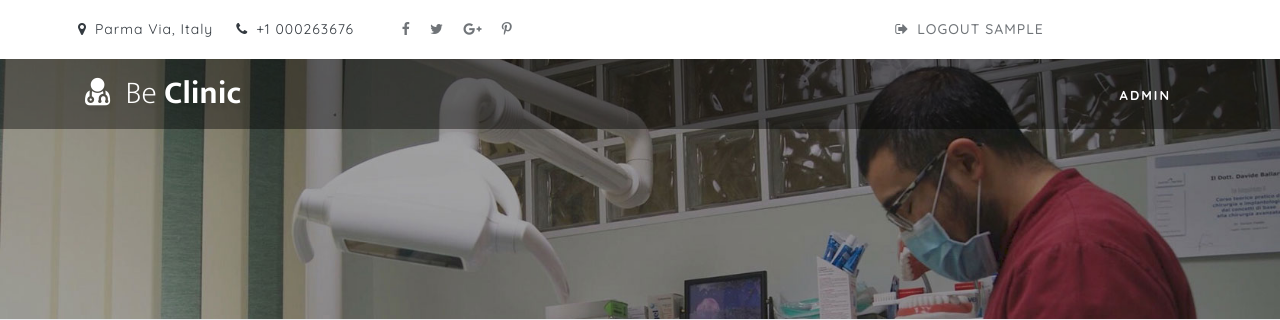
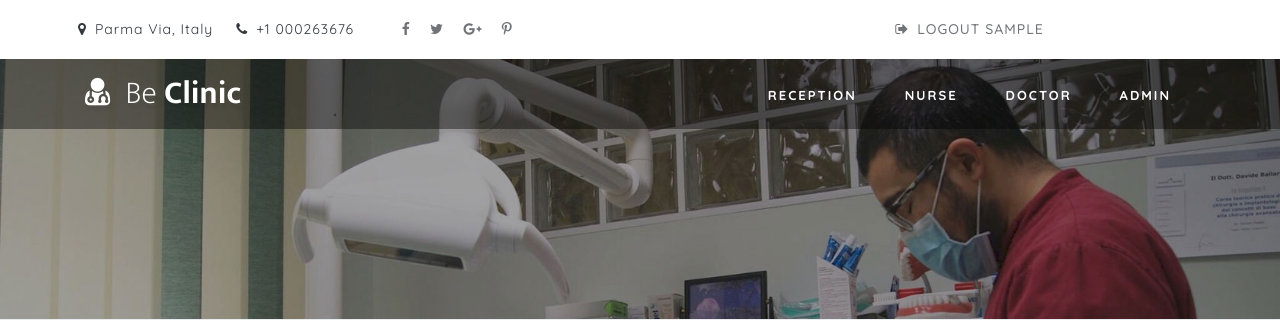
Before and after one commit to mkrajnak/doctor-IS, a Django app: page /add_doctor/ in a window 1280 px wide. Shown: the top 320 px of the page. Run offline with Django 3.2, Linux system fonts and the light colour scheme; the visitor is signed in with stand-in values (Sample User, id 1); data that the repository does not hold is empty; some libraries are stand-ins or nearby versions.

Commit message:
Add page permissions

```diff
--- a/mysite/doctor/decorators.py
+++ b/mysite/doctor/decorators.py
@@ -1,5 +1,20 @@
 from django.contrib.auth import REDIRECT_FIELD_NAME
 from django.contrib.auth.decorators import user_passes_test
+
+
+def admin_required(function=None, redirect_field_name=REDIRECT_FIELD_NAME, login_url='login'):
+    '''
+    Decorator for views that checks that the logged in user is a admin,
+    redirects to the log-in page if necessary.
+    '''
+    actual_decorator = user_passes_test(
+        lambda u: u.is_active and u.is_superuser,
+        login_url=login_url,
+        redirect_field_name=redirect_field_name
+    )
+    if function:
+        return actual_decorator(function)
+    return actual_decorator
 
 
 def doctor_required(function=None, redirect_field_name=REDIRECT_FIELD_NAME, login_url='login'):
--- a/mysite/doctor/templates/base.html
+++ b/mysite/doctor/templates/base.html
@@ -123,22 +123,26 @@ License URL: http://creativecommons.org/licenses/by/3.0/
 					<div class="nav_w3ls">
 						<nav>
 							<ul class="menu">
-								{% if request.user and request.user.is_receptionist %}
+								{% if request.user and not request.user.is_anonymous %}
 								<li class="mx-lg-4 mx-md-3 my-md-0 my-2" >
 									<a class="{% if request.resolver_match.url_name == 'reception' %}active{% endif %}" href="/reception">Reception</a></li>
 								{% endif %}
-								{% if request.user and request.user.is_nurse %}
-								<li class="mx-lg-4 mx-md-3 my-md-0 my-2">
-									<a class="{% if request.resolver_match.url_name == 'nurse' %}active{% endif %}" href="/nurse">Nurse</a>
-								</li>
+								{% if request.user %}
+									{% if request.user.is_nurse or request.user.is_doctor or request.user.is_superuser %}
+									<li class="mx-lg-4 mx-md-3 my-md-0 my-2">
+										<a class="{% if request.resolver_match.url_name == 'nurse' %}active{% endif %}" href="/nurse">Nurse</a>
+									</li>
+									{% endif %}
 								{% endif %}
-								{% if request.user and request.user.is_doctor %}
-								<li class="mx-lg-4 mx-md-3 my-md-0 my-2">
-									<a class="{% if request.resolver_match.url_name == 'doctor' %}active{% endif %}" href="/doctor">Doctor</a></li>
+								{% if request.user %}
+									{% if request.user.is_doctor or request.user.is_superuser %}
+									<li class="mx-lg-4 mx-md-3 my-md-0 my-2">
+										<a class="{% if request.resolver_match.url_name == 'doctor' %}active{% endif %}" href="/doctor">Doctor</a></li>
+									{% endif %}
 								{% endif %}
 								{% if request.user and request.user.is_superuser %}
 								<li class="mx-lg-4 mx-md-3 my-md-0 my-2" >
-									<a class="{% if request.resolver_match.url_name == 'admin' %}active{% endif %}" href="/admin">Admin</a></li>
+									<a class="{% if request.resolver_match.url_name == 'admin' %}active{% endif %}" href="/my_admin">Admin</a></li>
 								{% endif %}
 							</ul>
 						</nav>
--- a/mysite/doctor/urls.py
+++ b/mysite/doctor/urls.py
@@ -47,7 +47,7 @@ urlpatterns = [
     path('nurse/patient_filter/', views.FilteredPatientListView.as_view(), name='show_patients_nurse'),
     path('doctor/visit_filter/', views.FilteredVisitListView.as_view(), name='show_visits_doc'),
     path('nurse/visit_filter/', views.FilteredVisitListView.as_view(), name='show_visits_nurse'),
-    path('reception/visit_filter/', views.FilteredVisitListView.as_view(), name='show_visits_rec'),
+    path('reception/visit_filter/', views.ReceptionVisitListView.as_view(), name='show_visits_rec'),
     path('reception/doctor_filter/', views.FilteredDoctorListView.as_view(), name='show_doctors_rec'),
     path('reception/nurse_filter/', views.FilteredNurseListView.as_view(), name='show_nurses_rec'),
     path('reception/rooms/', views.RoomsListView.as_view(), name='show_by_dept'),
--- a/mysite/doctor/views.py
+++ b/mysite/doctor/views.py
@@ -1,3 +1,5 @@
+from django.utils.decorators import method_decorator
+from django.contrib.auth.decorators import login_required
 from django.shortcuts import render
 from .models import *
 from .forms import *
@@ -5,12 +7,14 @@ from django_filters.views import FilterView
 from django_tables2.views import SingleTableMixin
 from .tables import *
 from .filters import *
+from .decorators import *
 
 
 def index(request):
     return render(request, 'index.html', None)
 
 
+@method_decorator([login_required, nurse_required], name='dispatch')
 class FilteredPatientListView(SingleTableMixin, FilterView):
     table_class = PatientTable
     model = Patient
@@ -25,6 +29,7 @@ class FilteredPatientListView(SingleTableMixin, FilterView):
         return context
 
 
+@method_decorator([login_required, receptionist_required], name='dispatch')
 class FilteredDoctorListView(SingleTableMixin, FilterView):
     table_class = DoctorTable
     model = Doctor
@@ -39,6 +44,7 @@ class FilteredDoctorListView(SingleTableMixin, FilterView):
         return context
 
 
+@method_decorator([login_required, receptionist_required], name='dispatch')
 class FilteredNurseListView(SingleTableMixin, FilterView):
     table_class = NurseTable
     model = Nurse
@@ -53,6 +59,7 @@ class FilteredNurseListView(SingleTableMixin, FilterView):
         return context
 
 
+@method_decorator([login_required, nurse_required], name='dispatch')
 class FilteredVisitListView(SingleTableMixin, FilterView):
     table_class = VisitTable
     model = Visit
@@ -66,7 +73,37 @@ class FilteredVisitListView(SingleTableMixin, FilterView):
         context['called_from'] = self.request.path.split('/')[1]
         return context
 
+    def get_queryset(self, **kwargs):
+        queryset = super().get_queryset(**kwargs)
 
+        if not (self.request.user.is_anonymous or self.request.user.is_superuser):
+            if self.request.user.is_nurse:
+                # show only patients from nurse's department
+                queryset = queryset.filter(room__department=self.request.user.nurse.room.department)
+
+            if self.request.user.is_doctor:
+                # show only patients from doctor's department
+                queryset = queryset.filter(room__department=self.request.user.doctor.room.department)
+
+        return queryset
+
+
+@method_decorator([login_required, receptionist_required], name='dispatch')
+class ReceptionVisitListView(SingleTableMixin, FilterView):
+    table_class = VisitTablePartial
+    model = Visit
+    template_name = 'table_template.html'
+
+    filterset_class = VisitFilter
+
+    def get_context_data(self, **kwargs):
+        context = super().get_context_data(**kwargs)
+        context['title'] = "Visit filter"
+        context['called_from'] = self.request.path.split('/')[1]
+        return context
+
+
+@method_decorator([login_required, receptionist_required], name='dispatch')
 class RoomsListView(SingleTableMixin, FilterView):
     table_class = RoomTable
     model = Room
@@ -81,18 +118,26 @@ class RoomsListView(SingleTableMixin, FilterView):
         return context
 
 
+@login_required
+@receptionist_required
 def reception_page(request):
     return render(request, 'reception.html', None)
 
 
+@login_required
+@nurse_required
 def nurse_page(request):
     return render(request, 'nurse.html', None)
 
 
+@login_required
+@doctor_required
 def doctor_page(request):
     return render(request, 'doctor.html', None)
 
 
+@login_required
+@admin_required
 def admin_page(request):
     return render(request, 'admin.html', None)
 
@@ -169,6 +214,8 @@ def get_visits(request):
     })
 
 
+@login_required
+@admin_required
 def add_insurance(request):
     if request.method == 'POST':
         form = InsuranceForm(request.POST)
@@ -186,6 +233,8 @@ def add_insurance(request):
     })
 
 
+@login_required
+@admin_required
 def add_department(request):
     if request.method == 'POST':
         form = DepartmentForm(request.POST)
@@ -203,6 +252,8 @@ def add_department(request):
     })
 
 
+@login_required
+@admin_required
 def add_room_type(request):
     if request.method == 'POST':
         form = RoomTypeForm(request.POST)
@@ -221,6 +272,8 @@ def add_room_type(request):
     })
 
 
+@login_required
+@admin_required
 def add_room(request):
     if request.method == 'POST':
         form = RoomForm(request.POST)
@@ -238,6 +291,8 @@ def add_room(request):
     })
 
 
+@login_required
+@admin_required
 def add_doctor(request):
     if request.method == 'POST':
         form = DoctorForm(request.POST)
@@ -264,6 +319,8 @@ def add_doctor(request):
     })
 
 
+@login_required
+@admin_required
 def add_nurse(request):
     if request.method == 'POST':
         form = NurseForm(request.POST)
@@ -291,6 +348,8 @@ def add_nurse(request):
     })
 
 
+@login_required
+@admin_required
 def add_receptionist(request):
     if request.method == 'POST':
         form = ReceptionistForm(request.POST)
@@ -318,6 +377,8 @@ def add_receptionist(request):
     })
 
 
+@login_required
+@nurse_required
 def add_patient(request):
     if request.method == 'POST':
         form = PatientForm(request.POST)
@@ -335,6 +396,8 @@ def add_patient(request):
     })
 
 
+@login_required
+@doctor_required
 def add_drugs(request):
     if request.method == 'POST':
         form = DrugsForm(request.POST)
@@ -352,6 +415,8 @@ def add_drugs(request):
     })
 
 
+@login_required
+@doctor_required
 def add_treatments(request):
     if request.method == 'POST':
         form = TreatmentsForm(request.POST)
@@ -369,6 +434,8 @@ def add_treatments(request):
     })
 
 
+@login_required
+@doctor_required
 def add_diseases(request):
     if request.method == 'POST':
         form = DiseasesForm(request.POST)
@@ -386,6 +453,8 @@ def add_diseases(request):
     })
 
 
+@login_required
+@nurse_required
 def add_visits(request):
     if request.method == 'POST':
         form = VisitForm(request.POST)
```
Also changed, not shown: mysite/doctor/tables.py (+12 -0 lines).
